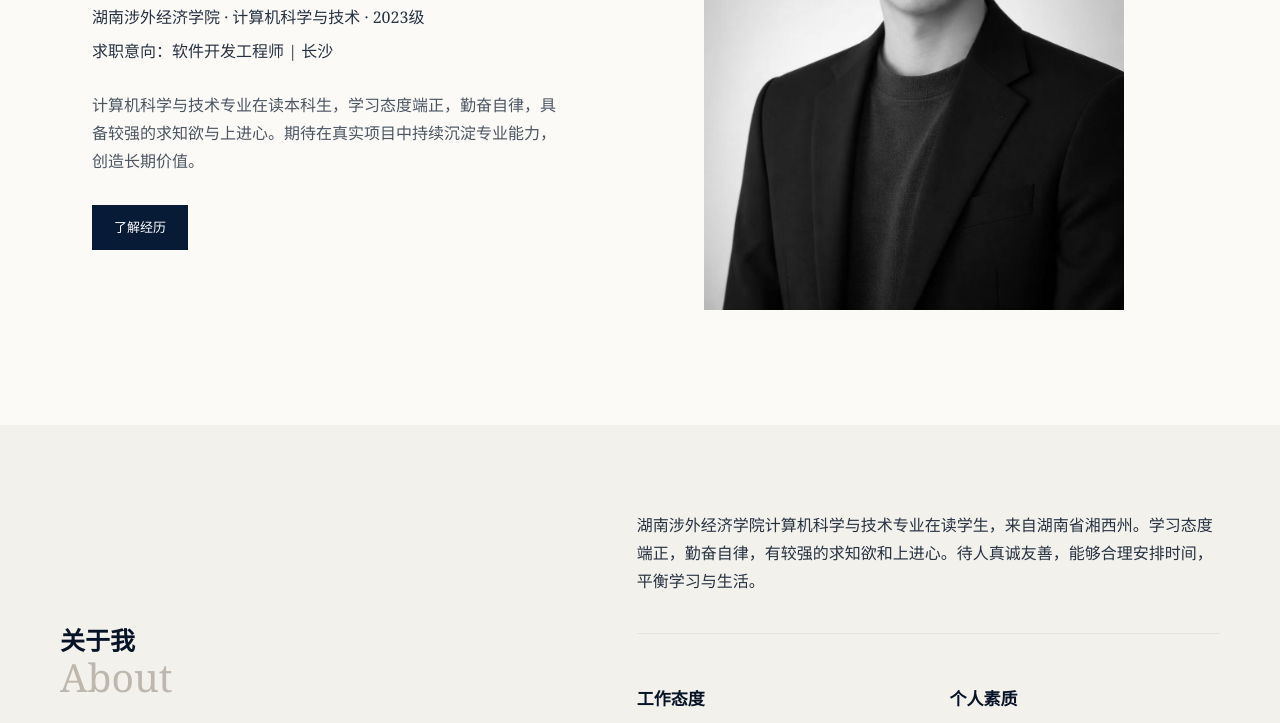
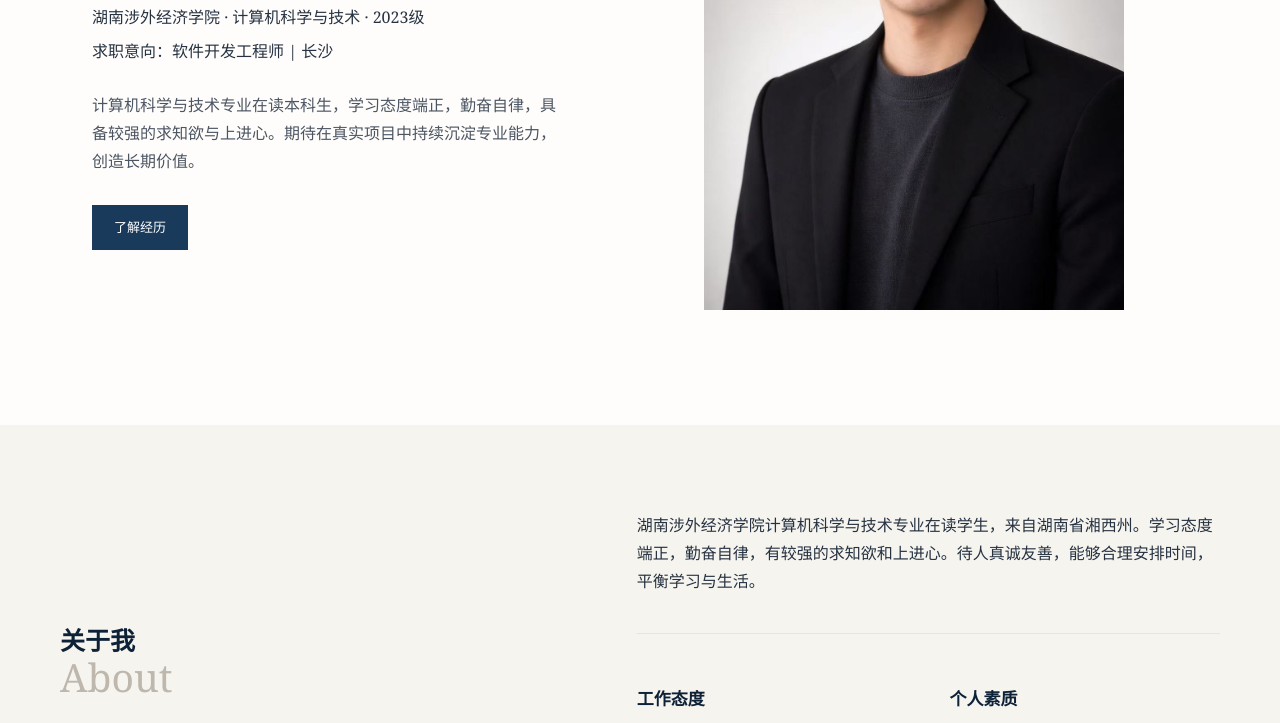
Before and after one commit to Darian222/personal-portfolio-cn, a website: page public/index.html in a window 1280 px wide. Shown: the part 413-1136 px from the top of the page. Drawn offline with Linux system fonts and the light colour scheme.

Commit message:
去除灰度滤镜，配色更年轻有活力

```diff
--- a/public/styles.css
+++ b/public/styles.css
@@ -1,12 +1,12 @@
 :root {
-  --ink: #071427;
+  --ink: #0d2137;
   --text: #263242;
-  --muted: #737b86;
-  --line: #e7e2da;
-  --paper: #fbfaf6;
-  --soft: #f3f1eb;
-  --navy: #071a36;
-  --accent: #b7a17a;
+  --muted: #5a6575;
+  --line: #e8e3dc;
+  --paper: #fefdfb;
+  --soft: #f6f4ee;
+  --navy: #1a3a5c;
+  --accent: #d4745c;
 }
 
 * {
@@ -131,7 +131,7 @@ h1 {
   justify-self: center;
   width: min(420px, 100%);
   aspect-ratio: 0.74;
-  background: #d8d4cc;
+  background: linear-gradient(135deg, #1a3a5c 0%, #2e6b9e 100%);
   overflow: hidden;
 }
 
@@ -139,7 +139,6 @@ h1 {
   width: 100%;
   height: 100%;
   object-fit: cover;
-  filter: grayscale(1);
 }
 
 .muted-band {
```
